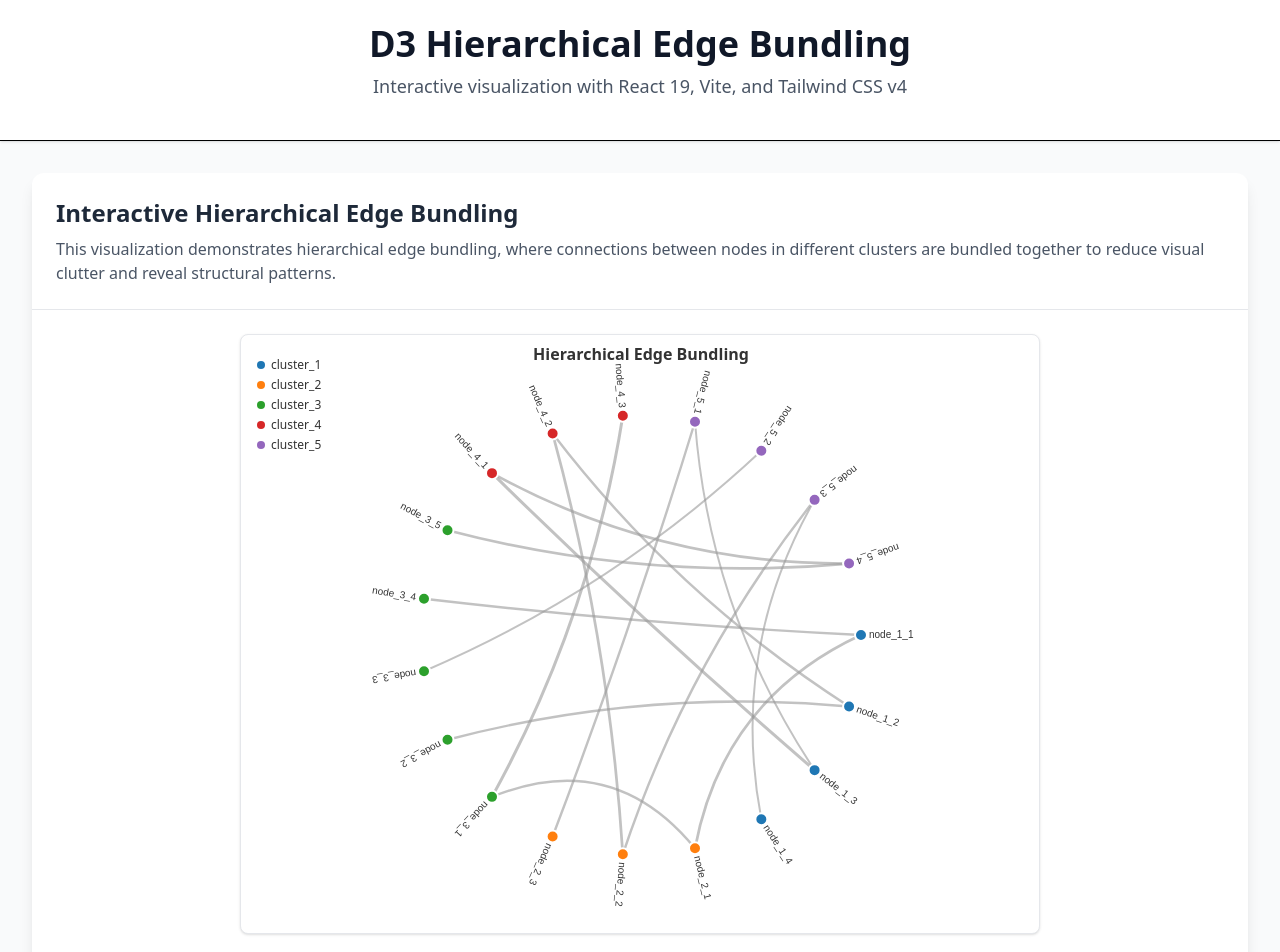
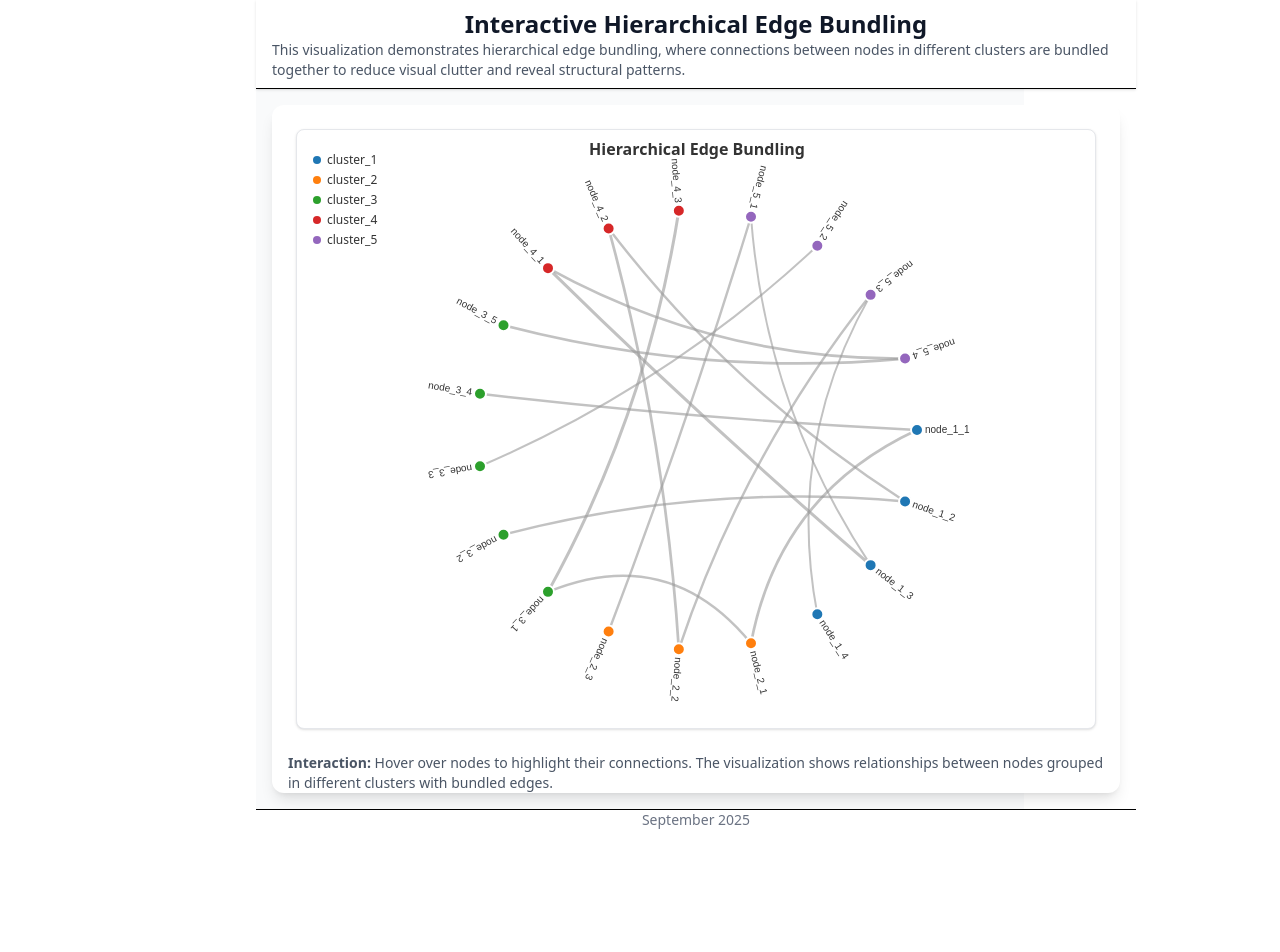
Before and after one commit to maxzz/20250920-d3-hierarchical-edge-bundling, a React (Vite) app in the folder apps/web/: page / in a window 1280 px wide. Shown: the top 952 px of the page. After the commit the page ends 830 px from the top, so only its background shows below. Built offline with nearby package versions, Linux system fonts and the light colour scheme.

Commit message:
WIP. text clean up

```diff
--- a/apps/web/src/App.tsx
+++ b/apps/web/src/App.tsx
@@ -3,32 +3,19 @@ import { sampleData } from "./store/data/1-sample-data";
 
 export function App() {
     return (
-        <div className="min-h-screen bg-gray-50">
-            <header className="bg-white shadow-sm border-b">
-                <div className="max-w-7xl mx-auto px-4 sm:px-6 lg:px-8 py-6">
-                    <div className="text-center">
-                        <h1 className="text-4xl font-bold text-gray-900 mb-2">
-                            D3 Hierarchical Edge Bundling
+        <div className="min-h-screen max-w-3xl mx-auto text-sm bg-gray-50 grid grid-rows-[auto_1fr_auto]">
+
+            <header className="px-4 py-2 bg-white border-b shadow-sm flex flex-col items-center justify-center">
+                <h1 className="text-2xl font-bold text-gray-900">
+                    Interactive Hierarchical Edge Bundling
                 </h1>
-                        <p className="text-lg text-gray-600 mb-4">
-                            Interactive visualization with React 19, Vite, and Tailwind CSS v4
-                        </p>
-                    </div>
-                </div>
-            </header>
-
-            <main className="max-w-7xl mx-auto px-4 sm:px-6 lg:px-8 py-8">
-                <div className="bg-white rounded-xl shadow-lg overflow-hidden">
-                    <div className="p-6 border-b border-gray-200">
-                        <h2 className="text-2xl font-semibold text-gray-800 mb-2">
-                            Interactive Hierarchical Edge Bundling
-                        </h2>
                 <p className="text-gray-600">
                     This visualization demonstrates hierarchical edge bundling, where connections between nodes
                     in different clusters are bundled together to reduce visual clutter and reveal structural patterns.
                 </p>
-                    </div>
+            </header>
 
+            <main className="m-4 bg-white rounded-xl shadow-lg 1overflow-hidden">
                 <div className="p-6">
                     <HierarchicalEdgeBundling
                         data={sampleData}
@@ -37,16 +24,18 @@ export function App() {
                     />
                 </div>
 
-                </div>
+                <p className="px-4 text-gray-600">
+                    <strong>Interaction:</strong> Hover over nodes to highlight their connections.
+                    The visualization shows relationships between nodes grouped in different clusters with bundled edges.
+                </p>
             </main>
 
-            <footer className="bg-white border-t mt-12">
-                <div className="max-w-7xl mx-auto px-4 sm:px-6 lg:px-8 py-6">
+            <footer className="bg-white border-t">
                 <p className="text-center text-gray-500 text-sm">
-                        Built with modern web technologies • September 2025
+                    September 2025
                 </p>
-                </div>
             </footer>
+
         </div>
     );
 }
--- a/apps/web/src/components/1-hierarchical-edge-bundling.tsx
+++ b/apps/web/src/components/1-hierarchical-edge-bundling.tsx
@@ -24,12 +24,6 @@ export function HierarchicalEdgeBundling({ data, width = 800, height = 600 }: Hi
                 height={height}
                 className="border border-gray-200 rounded-lg shadow-sm bg-white"
             />
-            <div className="mt-4 text-sm text-gray-600 max-w-2xl text-center">
-                <p>
-                    <strong>Interaction:</strong> Hover over nodes to highlight their connections.
-                    The visualization shows relationships between nodes grouped in different clusters with bundled edges.
-                </p>
-            </div>
         </div>
     );
 }
```
Lines whose indentation alone changed are shown as unchanged.
